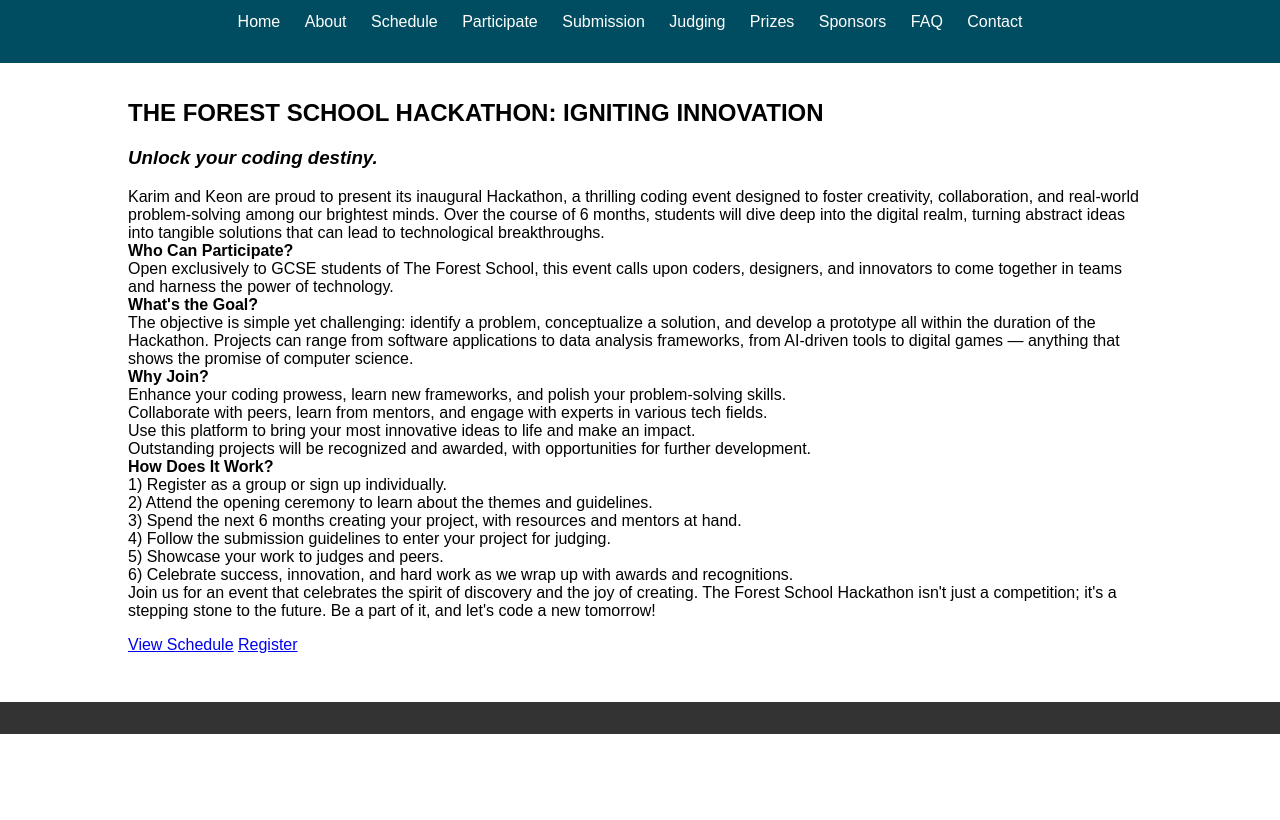
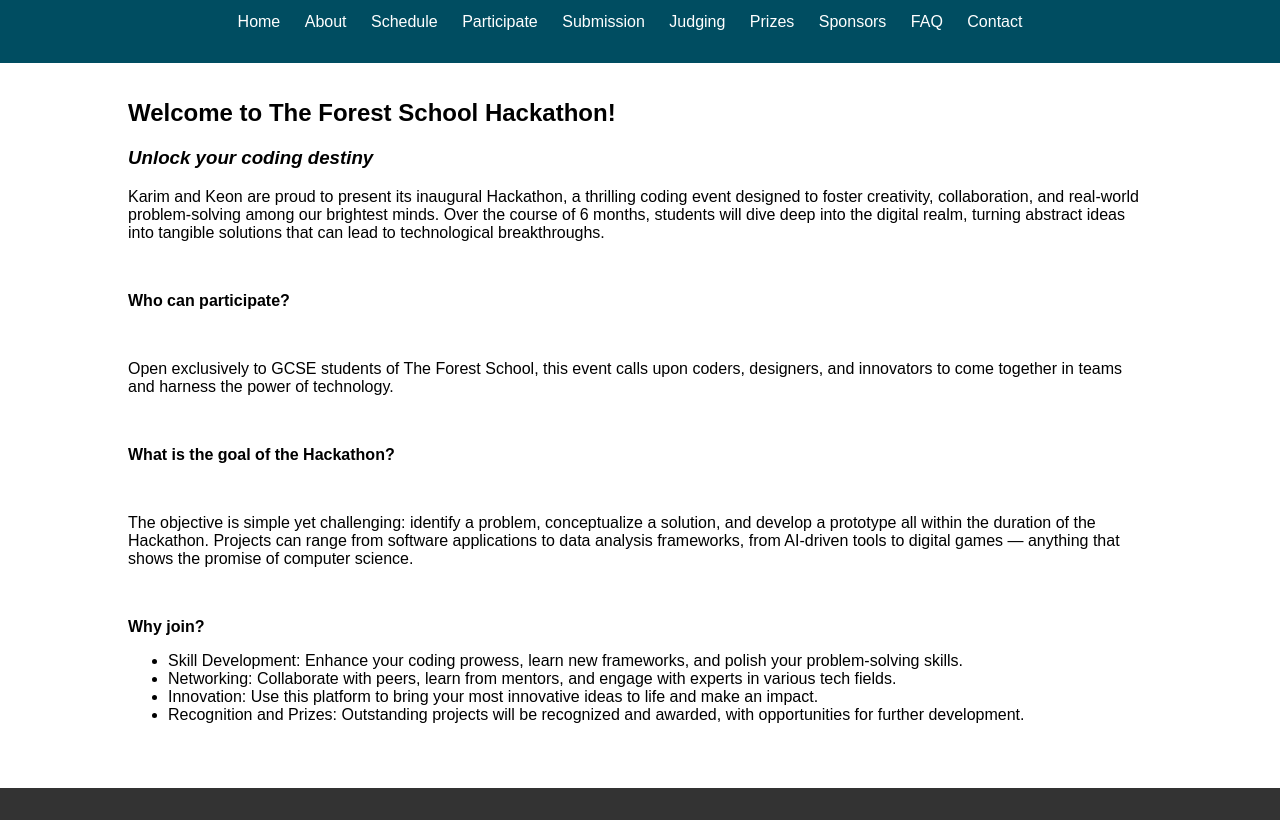
Before and after one commit to foresthackathon/foresthackathon.github.io, a plain HTML site: page index.html in a window 1280 px wide. Shown: the part 56-876 px from the top of the page. Before the commit the page ends 800 px from the top, so only its background shows below. Drawn offline with Linux system fonts and the light colour scheme.

Commit message:
Update index.html

```diff
--- a/index.html
+++ b/index.html
@@ -79,47 +79,26 @@ footer {
  <main>
     <section class="intro">
         <div class="container">
-            <h1>THE FOREST SCHOOL HACKATHON: IGNITING INNOVATION</h1>
-            <h3><i>Unlock your coding destiny.</i></h3>
-            <p>Karim and Keon are proud to present its inaugural Hackathon, a thrilling coding event designed to foster creativity, collaboration, and real-world problem-solving among our brightest minds. Over the course of 6 months, students will dive deep into the digital realm, turning abstract ideas into tangible solutions that can lead to technological breakthroughs.
-<br>
-<b>Who Can Participate?</b>
-<br>
-Open exclusively to GCSE students of The Forest School, this event calls upon coders, designers, and innovators to come together in teams and harness the power of technology.
-<br>
-<b>What's the Goal?</b>
-<br>
-The objective is simple yet challenging: identify a problem, conceptualize a solution, and develop a prototype all within the duration of the Hackathon. Projects can range from software applications to data analysis frameworks, from AI-driven tools to digital games — anything that shows the promise of computer science.
-<br>
-<b>Why Join?</b>
-<br>
-Enhance your coding prowess, learn new frameworks, and polish your problem-solving skills.
-<br>
-Collaborate with peers, learn from mentors, and engage with experts in various tech fields.
-<br>
-Use this platform to bring your most innovative ideas to life and make an impact.
-<br>
-Outstanding projects will be recognized and awarded, with opportunities for further development.
-<br>
-<b>How Does It Work?</b>
-<br>
-1) Register as a group or sign up individually.
-<br>
-2) Attend the opening ceremony to learn about the themes and guidelines.
-<br>
-3) Spend the next 6 months creating your project, with resources and mentors at hand.
-<br>
-4) Follow the submission guidelines to enter your project for judging.
-<br>
-5) Showcase your work to judges and peers.
-<br>
-6) Celebrate success, innovation, and hard work as we wrap up with awards and recognitions.
-<br>
-Join us for an event that celebrates the spirit of discovery and the joy of creating. The Forest School Hackathon isn't just a competition; it's a stepping stone to the future. Be a part of it, and let's code a new tomorrow!
-<br>
-</p>
-            <a href="schedule.html" class="btn">View Schedule</a>
-            <a href="register.html" class="btn">Register</a>
+            <h1>Welcome to The Forest School Hackathon!</h1>
+            <h3><i>Unlock your coding destiny</i></h3>
+            <p>Karim and Keon are proud to present its inaugural Hackathon, a thrilling coding event designed to foster creativity, collaboration, and real-world problem-solving among our brightest minds. Over the course of 6 months, students will dive deep into the digital realm, turning abstract ideas into tangible solutions that can lead to technological breakthroughs.</p>
+            <br>
+            <p><b>Who can participate?</b></p>
+            <br>
+            <p>Open exclusively to GCSE students of The Forest School, this event calls upon coders, designers, and innovators to come together in teams and harness the power of technology.</p>
+            <br>
+            <p><b>What is the goal of the Hackathon?</b></p>
+            <br>
+            <p>The objective is simple yet challenging: identify a problem, conceptualize a solution, and develop a prototype all within the duration of the Hackathon. Projects can range from software applications to data analysis frameworks, from AI-driven tools to digital games — anything that shows the promise of computer science.</p>
+            <br>
+            <p><b>Why join?</b></p>
+            <ul style=“list-style-type:square”>
+                <li>Skill Development: Enhance your coding prowess, learn new frameworks, and polish your problem-solving skills.</li>
+                <li>Networking: Collaborate with peers, learn from mentors, and engage with experts in various tech fields.</li>
+                <li>Innovation: Use this platform to bring your most innovative ideas to life and make an impact.</li>
+                <li>Recognition and Prizes: Outstanding projects will be recognized and awarded, with opportunities for further development.</li>
+            </ul>
+
         </div>
     </section>
 </main>
```
